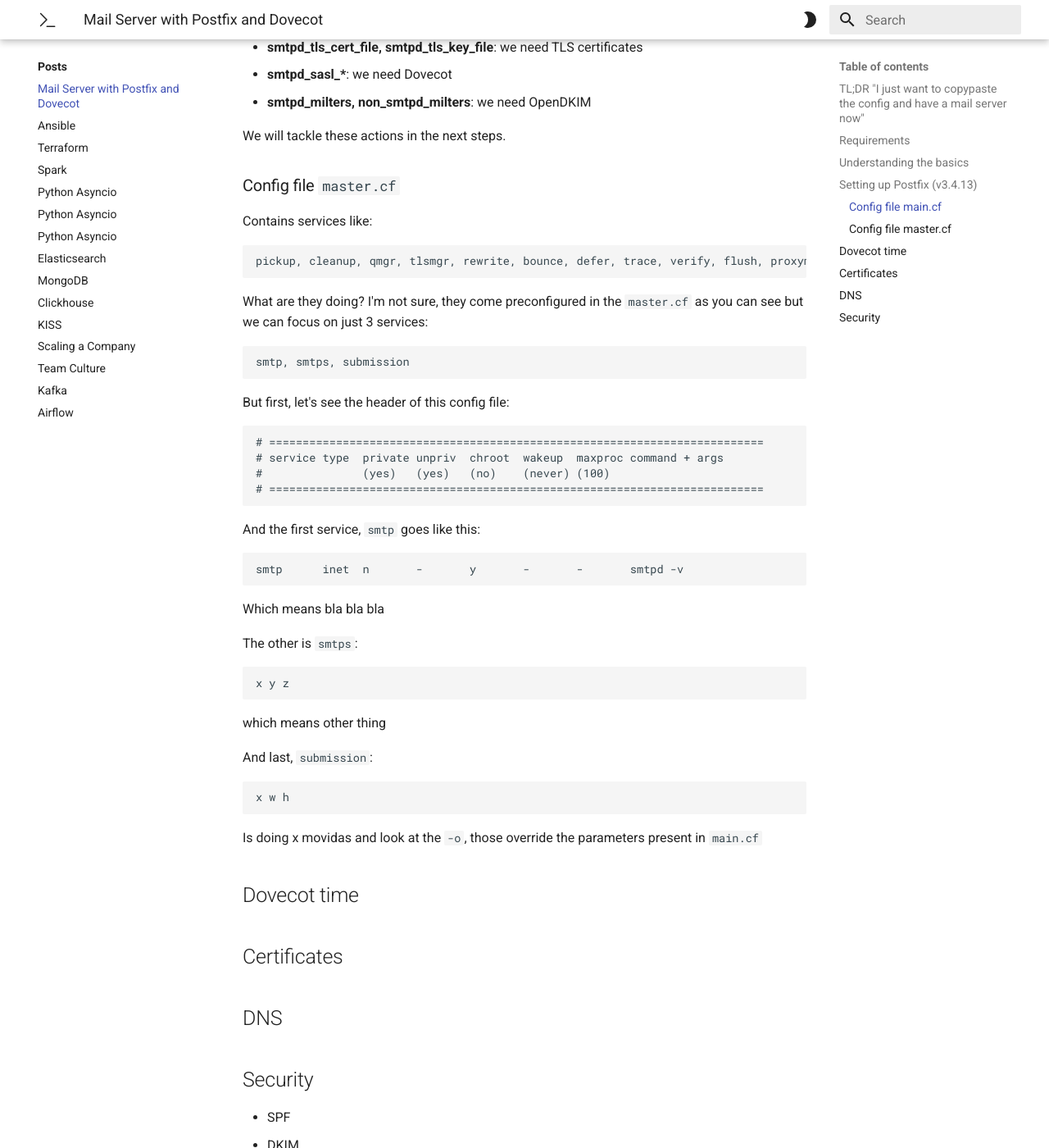
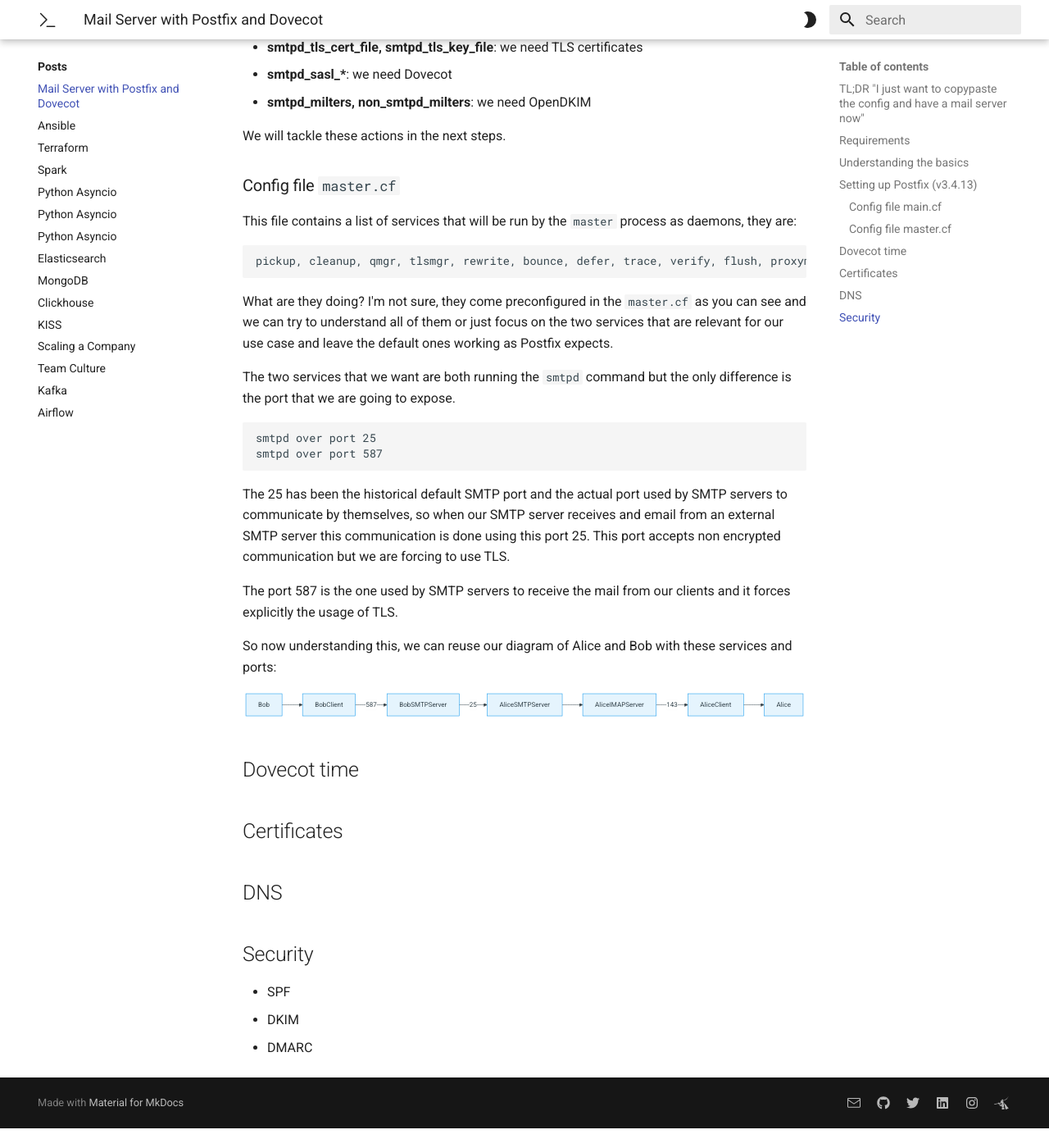
Before and after one commit to oalfonso-o/mkdocs, an MkDocs documentation site: the page built from docs/posts/mailserver.md, in a window 1280 px wide and 1400 px high, scrolled down 7351 px. Shown: the whole window at 82% size. Built offline with MkDocs 1.6.1 and Material for MkDocs 9.7.7, drawn with Linux system fonts in a browser that asks for light colours; after the commit the page ends 8727 px from its top, so only the background shows below that.

Commit message:
Add docu for master.cf

````diff
--- a/docs/posts/mailserver.md
+++ b/docs/posts/mailserver.md
@@ -184,17 +184,8 @@ For example in my case:
     # service type  private unpriv  chroot  wakeup  maxproc command + args
     #               (yes)   (yes)   (no)    (never) (100)
     # ==========================================================================
-    smtp      inet  n       -       y       -       -       smtpd -v
-    smtps     inet  n       -       y       -       -       smtpd -v
-    submission inet n       -       -       -       -       smtpd -v
-        -o syslog_name=postfix/submission
-        -o smtpd_tls_wrappermode=no
-        -o smtpd_tls_security_level=encrypt
-        -o smtpd_sasl_auth_enable=yes
-        -o smtpd_recipient_restrictions=permit_mynetworks,permit_sasl_authenticated,reject
-        -o milter_macro_daemon_name=ORIGINATING
-        -o smtpd_sasl_type=dovecot
-        -o smtpd_sasl_path=private/auth
+    25      inet  n       -       y       -       -       smtpd -v
+    587     inet  n       -       -       -       -       smtpd -v
 
     pickup    unix  n       -       y       60      1       pickup
     cleanup   unix  n       -       y       -       0       cleanup
@@ -210,7 +201,6 @@ For example in my case:
     proxywrite unix -       -       n       -       1       proxymap
     smtp      unix  -       -       y       -       -       smtp
     relay     unix  -       -       y       -       -       smtp
-        -o syslog_name=postfix/$service_name
     showq     unix  n       -       y       -       -       showq
     error     unix  -       -       y       -       -       error
     retry     unix  -       -       y       -       -       error
@@ -296,38 +286,32 @@ We will tackle these actions in the next steps.
 
 ### Config file `master.cf`
 
-Contains services like:
+This file contains a list of services that will be run by the `master` process as daemons, they are:
 
     pickup, cleanup, qmgr, tlsmgr, rewrite, bounce, defer, trace, verify, flush, proxymap, proxywrite, smtp, relay, showq, error, retry, discard, local, virtual, lmtp, anvil, scache, postlog, maildrop, uucp, ifmail, bsmtp, scalemail, mailman
 
-What are they doing? I'm not sure, they come preconfigured in the `master.cf` as you can see but we can focus on just 3 services:
+What are they doing? I'm not sure, they come preconfigured in the `master.cf` as you can see and we can try to understand all of them or just focus on the two services that are relevant for our use case and leave the default ones working as Postfix expects.
 
-    smtp, smtps, submission
+The two services that we want are both running the `smtpd` command but the only difference is the port that we are going to expose.
 
-But first, let's see the header of this config file:
+    smtpd over port 25
+    smtpd over port 587
 
-    # ==========================================================================
-    # service type  private unpriv  chroot  wakeup  maxproc command + args
-    #               (yes)   (yes)   (no)    (never) (100)
-    # ==========================================================================
+The 25 has been the historical default SMTP port and the actual port used by SMTP servers to communicate by themselves, so when our SMTP server receives and email from an external SMTP server this communication is done using this port 25. This port accepts non encrypted communication but we are forcing to use TLS.
 
-And the first service, `smtp` goes like this:
+The port 587 is the one used by SMTP servers to receive the mail from our clients and it forces explicitly the usage of TLS.
 
-    smtp      inet  n       -       y       -       -       smtpd -v
+So now understanding this, we can reuse our diagram of Alice and Bob with these services and ports:
 
-Which means bla bla bla
-
-The other is `smtps`:
-
-    x y z
-
-which means other thing
-
-And last, `submission`:
-
-    x w h
-
-Is doing x movidas and look at the `-o`, those override the parameters present in `main.cf`
+``` mermaid
+graph LR
+  Bob --> BobClient;
+  BobClient -->|587| BobSMTPServer;
+  BobSMTPServer -->|25| AliceSMTPServer;
+  AliceSMTPServer --> AliceIMAPServer;
+  AliceIMAPServer -->|143| AliceClient;
+  AliceClient --> Alice;
+```
 
 ## Dovecot time
 
--- a/docs/stylesheets/extra.css
+++ b/docs/stylesheets/extra.css
@@ -28,4 +28,4 @@
     height: 1.8rem;
     padding-left: .6rem;
     padding-right: .6rem;
-  }
+}
--- a/mkdocs.yml
+++ b/mkdocs.yml
@@ -38,14 +38,14 @@ theme:
     # Palette toggle for light mode
     - scheme: default
       primary: white
-      accent: deep orange
+      accent: light blue
       toggle:
         icon: material/brightness-2
         name: Switch to dark mode
     # Palette toggle for dark mode
     - scheme: slate
       primary: black
-      accent: deep orange
+      accent: light blue
       toggle:
         icon: material/brightness-7
         name: Switch to light mode
@@ -64,9 +64,13 @@ markdown_extensions:
       anchor_linenums: true
   - pymdownx.inlinehilite
   - pymdownx.snippets
-  - pymdownx.superfences
   - pymdownx.tabbed:
       alternate_style: true
+  - pymdownx.superfences:
+      custom_fences:
+        - name: mermaid
+          class: mermaid
+          format: !!python/name:pymdownx.superfences.fence_code_format
 extra:
   social:
     - icon: octicons/mail-24
````
